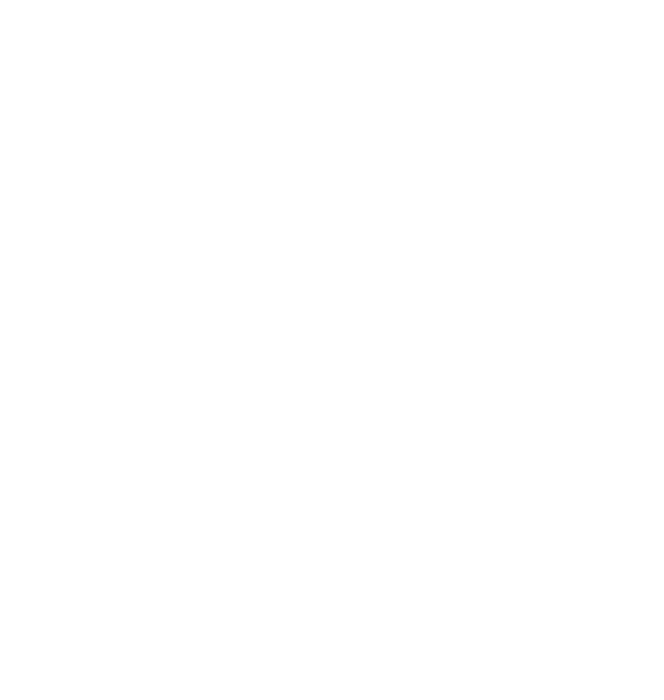
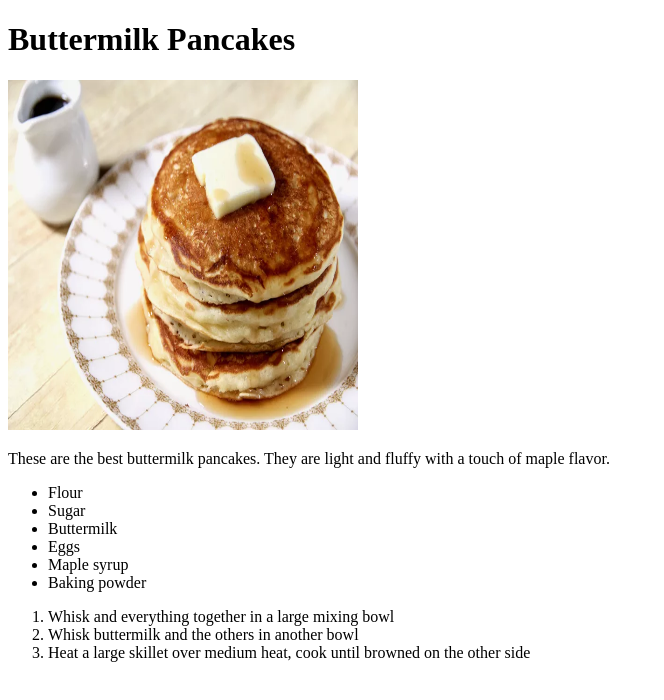
Before and after one commit to Azure-san/odin-recipes, a plain HTML site: page recipes/buttermilk_pancakes.html in a window 1280 px wide. Shown: the whole page, without its empty margins (0-664 px from the left). Drawn offline with Linux system fonts and the light colour scheme.

Commit message:
Page is probably finished, pancakes finished
Last batch of addition, other then modifications

```diff
--- a/recipes/buttermilk_pancakes.html
+++ b/recipes/buttermilk_pancakes.html
@@ -3,9 +3,28 @@
 <head>
     <meta charset="UTF-8">
     <meta name="viewport" content="width=device-width, initial-scale=1.0">
-    <title>Document</title>
+    <title>Buttermilk Pancakes Recipe</title>
 </head>
 <body>
+    <h1>Buttermilk Pancakes</h1>
 
+    <img src="images/buttermilkpancakes.webp" alt="Buttermilk Pancakes" height="350" width="350">
+
+    <p>These are the best buttermilk pancakes. They are light and fluffy with a touch of maple flavor.</p>
+
+    <ul>
+        <li>Flour</li>
+        <li>Sugar</li>
+        <li>Buttermilk</li>
+        <li>Eggs</li>
+        <li>Maple syrup</li>
+        <li>Baking powder</li>
+    </ul>
+
+    <ol>
+    <li>Whisk and everything together in a large mixing bowl</li>
+    <li>Whisk buttermilk and the others in another bowl</li>
+    <li>Heat a large skillet over medium heat, cook until browned on the other side</li>
+    </ol>
 </body>
 </html>
```
Also changed, not shown: recipes/moussaka.html (+2 -2 lines), recipes/tiramisu.html (+1 -1 lines).
